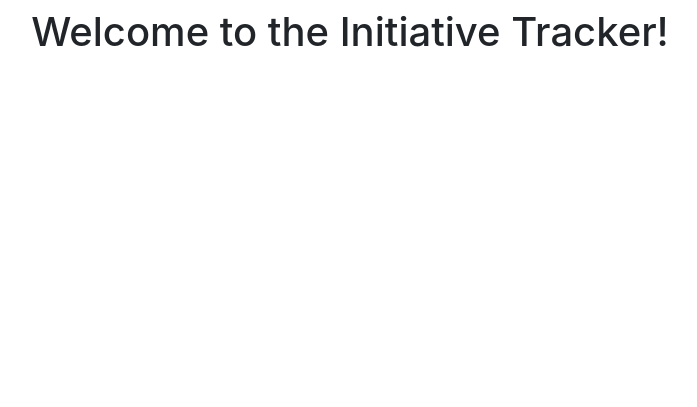
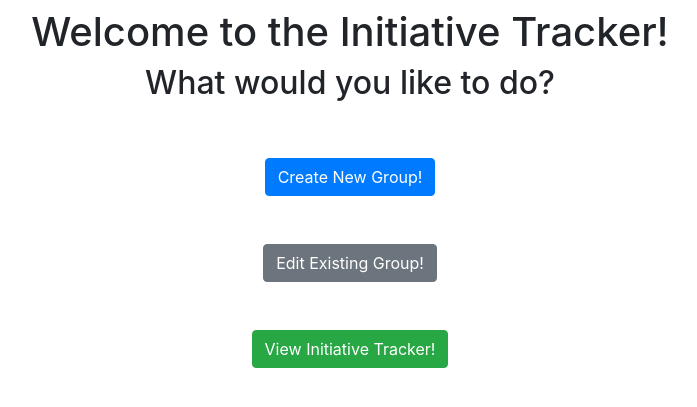
Before and after one commit to AdamJarecki/InitiativeTracker, a Flask app: page / in a window 1280 px wide. Shown: the part 56-463 px from the top of the page, without its empty margins (290-987 px from the left). Run offline with Flask 3, Linux system fonts and the light colour scheme; a user stored in the database is signed in; some libraries are stand-ins or nearby versions.

Commit message:
corrected issue where all users could see all groups

```diff
--- a/Website/views.py
+++ b/Website/views.py
@@ -20,7 +20,6 @@ def create_group():
     if request.method == 'POST':
         group_name = request.form.get('group_name')
         existing_group = Group.query.filter_by(group_name=group_name).first()
-
         if existing_group:
             flash('A group with this name already exists!', category='failure')
         else:
@@ -56,7 +55,7 @@ def initiative_tracker():
 @views.route('/edit-group', methods=['GET', 'POST'])
 @login_required
 def edit_group():
-    groups = Group.query.all()  # Fetch all groups for the dropdown
+    groups = Group.query.filter_by(user_id=current_user.id).all()  # Fetch all groups for the dropdown
 
     if request.method == 'POST':
         # Retrieve the selected group's ID from the form data
--- a/main.py
+++ b/main.py
@@ -1,4 +1,4 @@
-from Website  import create_app
+from website  import create_app
 
 app = create_app()
 
--- a/website/templates/home.html
+++ b/website/templates/home.html
@@ -2,4 +2,26 @@
 
 {% block title %}Initiative Tracker Home{% endblock %}
 
-{% block content %}<h1></h1><h1 align="center">Welcome to the Initiative Tracker!</h1>{% endblock %}
+{% block content %}
+
+<h1></h1>
+<h1 align="center">Welcome to the Initiative Tracker!</h1>
+<h2 align='center'>What would you like to do?</h2>
+<br><br>
+
+<div align='center'>
+    <!-- Button to create a new group -->
+    <a href="{{ url_for('views.create_group') }}" class="btn btn-primary">Create New Group!</a>
+    <br><br><br>
+
+    <!-- Button to edit an existing group -->
+    <!-- Assuming you have a view function to list groups for editing -->
+    <a href="{{ url_for('views.edit_group') }}" class="btn btn-secondary">Edit Existing Group!</a>
+    <br><br><br>
+
+    <!-- Button to view the initiative tracker -->
+    <!-- Assuming you have a view function to show the initiative tracker -->
+    <a href="{{ url_for('views.initiative_tracker') }}" class="btn btn-success">View Initiative Tracker!</a>
+</div>
+
+{% endblock %}
```
Also changed, not shown: instance/database.db.
